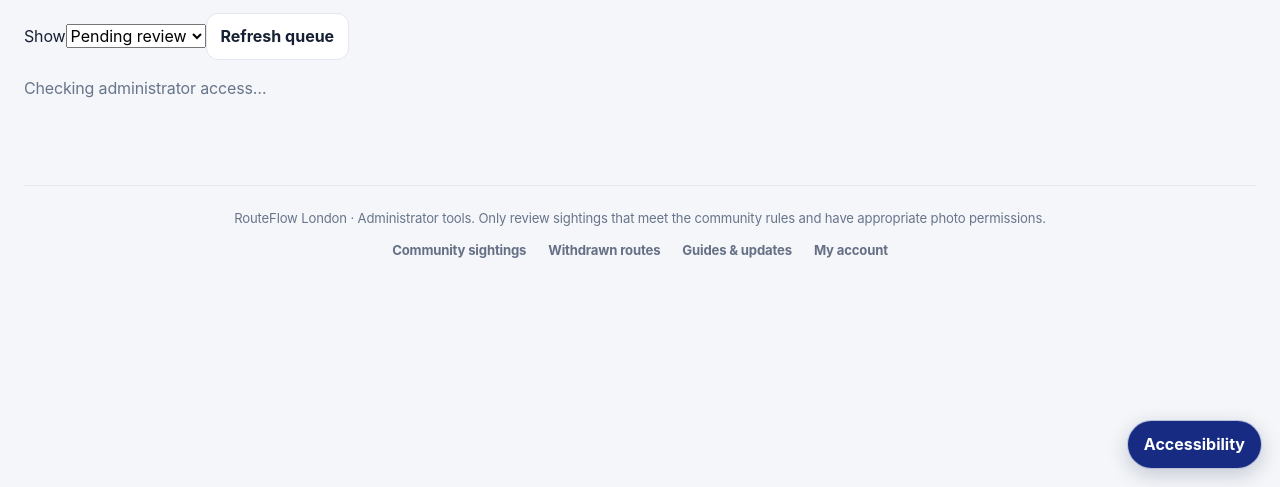
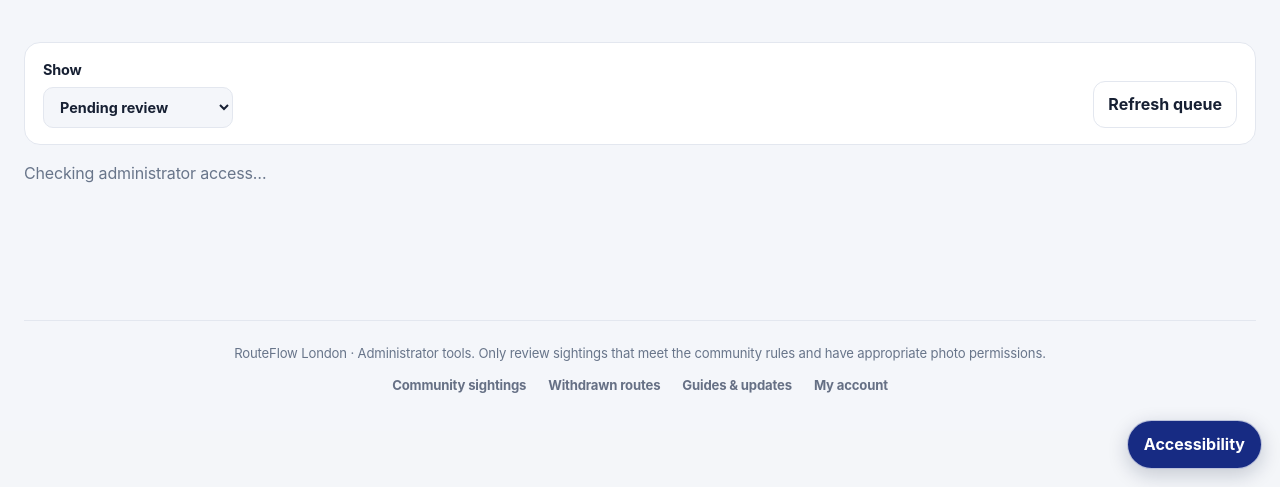
Before and after one commit to KingNathz21/routedatabase, a plain HTML site: page moderate-sightings.html in a window 1280 px wide. Shown: the part 313-800 px from the top of the page. Drawn offline with Linux system fonts and the light colour scheme; no server answers.

Commit message:
Load moderation dashboard styles

```diff
--- a/moderate-sightings.html
+++ b/moderate-sightings.html
@@ -1,5 +1,5 @@
 <!doctype html>
-<html lang="en-GB"><head><meta charset="utf-8"><meta name="viewport" content="width=device-width,initial-scale=1,viewport-fit=cover"><meta name="theme-color" content="#14233d"><meta name="description" content="RouteFlow community sightings moderation."><link rel="stylesheet" href="styles.css"><link rel="stylesheet" href="brand.css"><link rel="stylesheet" href="nav.css"><link rel="stylesheet" href="routeflow-redesign.css"><link rel="stylesheet" href="design-system.css"><link rel="stylesheet" href="sightings.css"><title>Moderate sightings · RouteFlow London</title></head>
+<html lang="en-GB"><head><meta charset="utf-8"><meta name="viewport" content="width=device-width,initial-scale=1,viewport-fit=cover"><meta name="theme-color" content="#14233d"><meta name="description" content="RouteFlow community sightings moderation."><link rel="stylesheet" href="styles.css"><link rel="stylesheet" href="brand.css"><link rel="stylesheet" href="nav.css"><link rel="stylesheet" href="routeflow-redesign.css"><link rel="stylesheet" href="design-system.css"><link rel="stylesheet" href="sightings.css"><link rel="stylesheet" href="moderate-sightings.css"><title>Moderate sightings · RouteFlow London</title></head>
 <body><header class="site-header"><div class="header-inner"><a class="brand" href="index.html"><img class="brand-logo" src="IMG_3442.png" alt=""><span>RouteFlow London</span></a><nav class="site-nav" aria-label="Main navigation"><a href="index.html">Home</a><a href="live-map.html">Live map</a><a href="sightings.html">Community sightings</a></nav><a class="account-link" data-auth-link href="login.html">Sign in</a></div></header>
 <main class="moderation-main"><section class="moderation-heading"><p class="eyebrow">Community management</p><h1>Sighting review.</h1><p>Review community submissions before they appear in the public archive.</p></section><section class="moderation-toolbar"><label>Show<select id="moderationFilter"><option value="pending">Pending review</option><option value="approved">Approved</option><option value="rejected">Rejected</option><option value="all">All submissions</option></select></label><button id="moderationRefresh" class="ghost-button" type="button">Refresh queue</button></section><p id="moderationStatus" role="status" aria-live="polite">Checking administrator access…</p><section id="moderationQueue" class="moderation-queue"></section></main>
 <footer><p>RouteFlow London · Administrator tools. Only review sightings that meet the community rules and have appropriate photo permissions.</p></footer><script src="app-shell.js"></script><script src="firebase-config.js"></script><script type="module" src="auth.js"></script><script type="module" src="moderate-sightings.js"></script></body></html>
```
